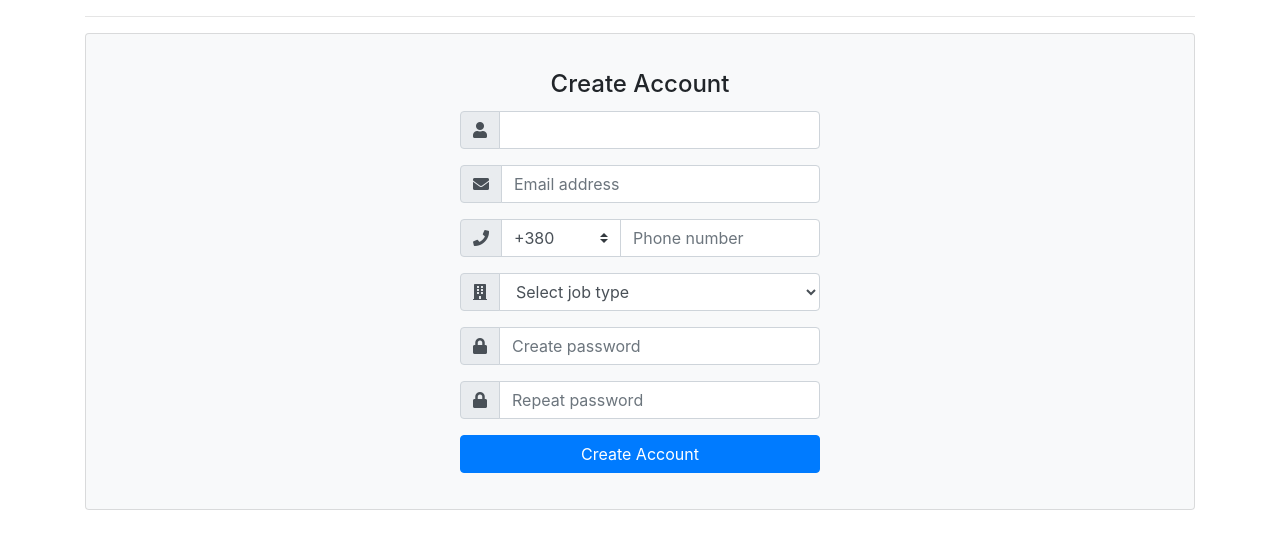
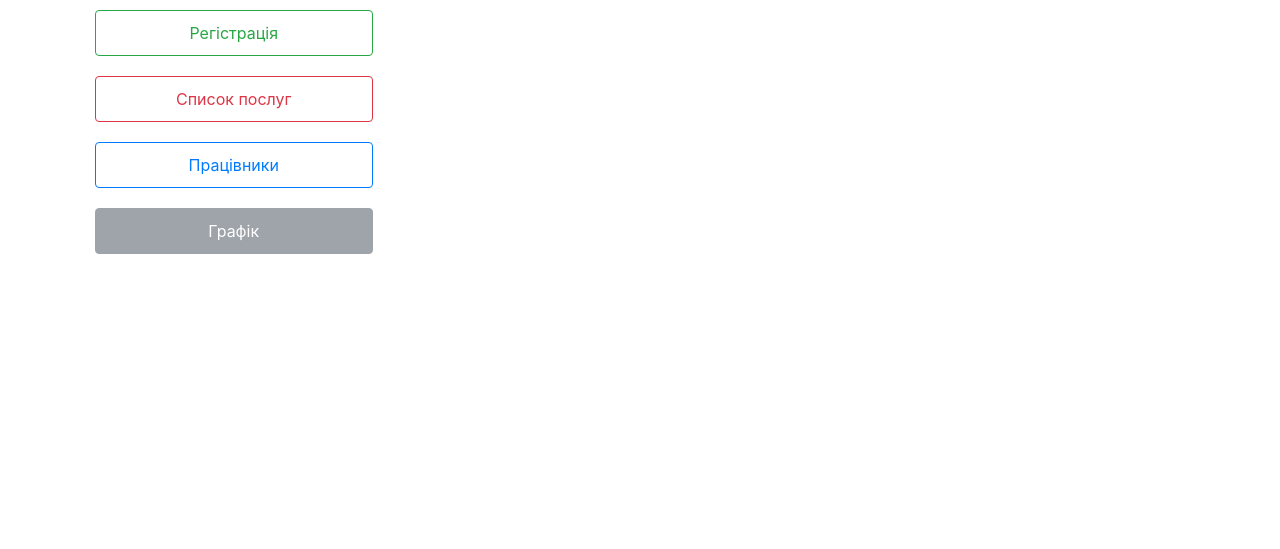
Before and after one commit to Bsokhatiuk/botRegistration, a Flask app: page / in a window 1280 px wide. Shown: the top 549 px of the page. Run offline with Flask 3, Linux system fonts and the light colour scheme; some libraries are stand-ins or nearby versions.

Commit message:
add emploee

```diff
--- a/app.py
+++ b/app.py
@@ -69,6 +69,38 @@ def service_update_bd():
     return render_template('serviceupdate.html')
 
 
+@app.route("/employeecreate", methods=['POST', 'GET'])
+def createemployee():
+    if request.method == "POST":
+        dao.create_employee(request.form['name'], request.form['phone'], request.form['specialization'])
+        employee_list = dao.get_employee_all()
+        return render_template('employee_list.html', employee_list=employee_list)
+    else:
+        return render_template('employeecreate.html')
+
+
+@app.route("/employee_list", methods=['POST', 'GET'])
+def employee_list():
+    employee_list = dao.get_employee_all()
+    return render_template('employee_list.html', employee_list=employee_list)
+
+@app.route("/employee/<phone>/del", methods=['GET', 'POST'])
+def employee_delete(phone):
+    dao.delete_employee(phone)
+    employee_list = dao.get_employee_all()
+    return render_template('employee_list.html', employee_list=employee_list)
+
+
+@app.route("/employee/<phone>/upd", methods=['GET', 'POST'])
+def employee_update(phone):
+    if request.method == "POST":
+        print(request.form['employee_id'])
+        dao.update_employee(request.form['name'], request.form['phone'], request.form['specialization'], request.form['employee_id'],  request.form['info'], request.form['photo'])
+        employee_list = dao.get_employee_all()
+        return render_template('/employee_list.html', employee_list=employee_list)
+    else:
+        employee = dao.get_employee_by_phone(phone)
+        return render_template('/employee_update.html', employee= employee)
 if __name__=="__main__":
 
     app.run(host="0.0.0.0", port=5000, debug=True)
--- a/main.py
+++ b/main.py
@@ -36,7 +36,7 @@ dp = Dispatcher(bot)
 kb = ReplyKeyboardMarkup(resize_keyboard=True)
 b1 = KeyboardButton("⚒help")
 b2 = KeyboardButton("start")
-b3 = KeyboardButton("view", web_app=WebAppInfo(url="https://agile-tor-82473-26eff49ec440.herokuapp.com/stepform"))
+b3 = KeyboardButton("view", web_app=WebAppInfo(url="https://agile-tor-82473-26eff49ec440.herokuapp.com/"))
 b4 = KeyboardButton("service",web_app=WebAppInfo(url="https://agile-tor-82473-26eff49ec440.herokuapp.com/service_list"))
 
 kb.add(b1).insert(b2).add(b3).add(b4)
--- a/templates/index.html
+++ b/templates/index.html
@@ -11,63 +11,22 @@ Form register
 <script src="//maxcdn.bootstrapcdn.com/bootstrap/4.0.0/js/bootstrap.min.js"></script>
 <script src="//cdnjs.cloudflare.com/ajax/libs/jquery/3.2.1/jquery.min.js"></script>
 <div class="container">
-    <!--<br>  <p class="text-center">More bootstrap 4 components on <a href="http://bootstrap-ecommerce.com/"> Bootstrap-ecommerce.com</a></p>-->
-    <hr>
-    <div class="card bg-light">
-        <article class="card-body mx-auto" style="max-width: 400px;">
-            <h4 class="card-title mt-3 text-center">Create Account</h4>
-            <form>
-                <div class="form-group input-group">
-                    <div class="input-group-prepend">
-                        <span class="input-group-text"> <i class="fa fa-user"></i> </span>
-                    </div>
-                    <input class="form-control" id="name" name="" placeholder="Full name" type="text">
-                </div> <!-- form-group// -->
-                <div class="form-group input-group">
-                    <div class="input-group-prepend">
-                        <span class="input-group-text"> <i class="fa fa-envelope"></i> </span>
-                    </div>
-                    <input class="form-control" id="email" name="" placeholder="Email address" type="email">
-                </div> <!-- form-group// -->
-                <div class="form-group input-group">
-                    <div class="input-group-prepend">
-                        <span class="input-group-text"> <i class="fa fa-phone"></i> </span>
-                    </div>
-                    <select class="custom-select" style="max-width: 120px;">
-                        <option selected="">+380</option>
-                    </select>
-                    <input class="form-control" id="phone" name="" placeholder="Phone number" type="text">
-                </div> <!-- form-group// -->
-                <div class="form-group input-group">
-                    <div class="input-group-prepend">
-                        <span class="input-group-text"> <i class="fa fa-building"></i> </span>
-                    </div>
-                    <select class="form-control" id="job">
-                        <option selected=""> Select job type</option>
-                        <option>Designer</option>
-                        <option>Manager</option>
-                        <option>Accaunting</option>
-                    </select>
-                </div> <!-- form-group end.// -->
-                <div class="form-group input-group">
-                    <div class="input-group-prepend">
-                        <span class="input-group-text"> <i class="fa fa-lock"></i> </span>
-                    </div>
-                    <input class="form-control" id="password" placeholder="Create password" type="password">
-                </div> <!-- form-group// -->
-                <div class="form-group input-group">
-                    <div class="input-group-prepend">
-                        <span class="input-group-text"> <i class="fa fa-lock"></i> </span>
-                    </div>
-                    <input class="form-control" id="repeatpassword" placeholder="Repeat password" type="password">
-                </div> <!-- form-group// -->
-                <div id="error"></div>
-                <div class="form-group">
-                    <button class="btn btn-primary btn-block" id="submit" type="submit"> Create Account</button>
-                </div> <!-- form-group// -->
-            </form>
-        </article>
-    </div> <!-- card.// -->
+    <div class="center-block mx-auto">
+    <ul class="nav flex-column">
+  <li class="nav-item" >
+    <a class="btn btn-outline-success" href="/stepform" style="width:25%; margin: 10px; padding: 10px;">Регістрація</a>
+  </li>
+  <li class="nav-item">
+    <a class="btn btn-outline-danger" href="/service_list" style="width:25%; margin: 10px; padding: 10px;" >Список послуг</a>
+  </li>
+  <li class="nav-item">
+    <a class="btn btn-outline-primary" href="/employee_list" style="width:25%; margin: 10px; padding: 10px;" >Працівники</a>
+  </li>
+  <li class="nav-item">
+    <a class="btn btn-secondary disabled" href="#" style="width:25%; margin: 10px; padding: 10px;" >Графік</a>
+  </li>
+</ul>
+    </div>
 </div>
 
 <script src="https://telegram.org/js/telegram-web-app.js"></script>
```
Also changed, not shown: dao/modelDao.py (+33 -0 lines), templates/employee_list.html (added, +45 -0 lines), templates/employee_update.html (added, +47 -0 lines), templates/employeecreate.html (added, +44 -0 lines), sqlite.db.
